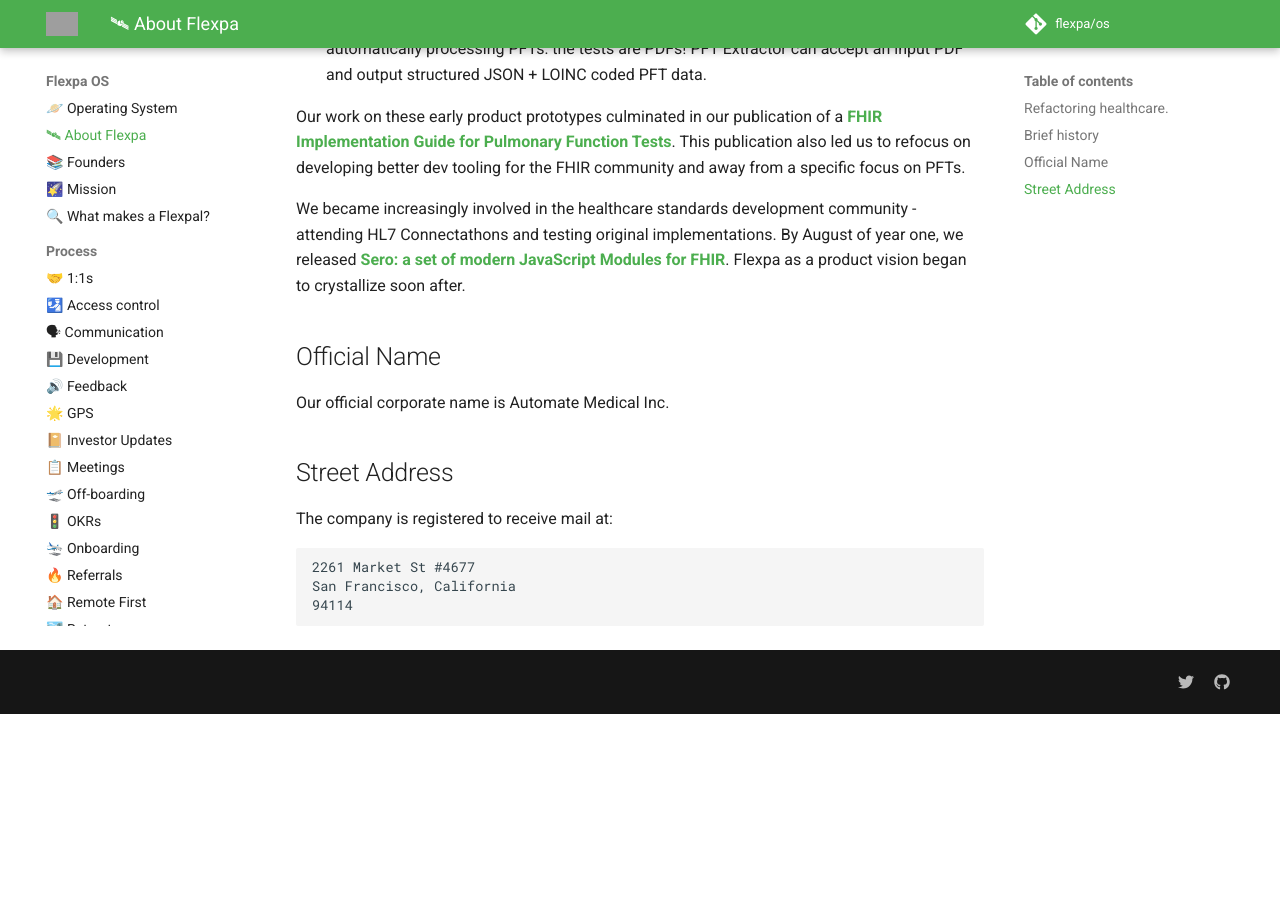
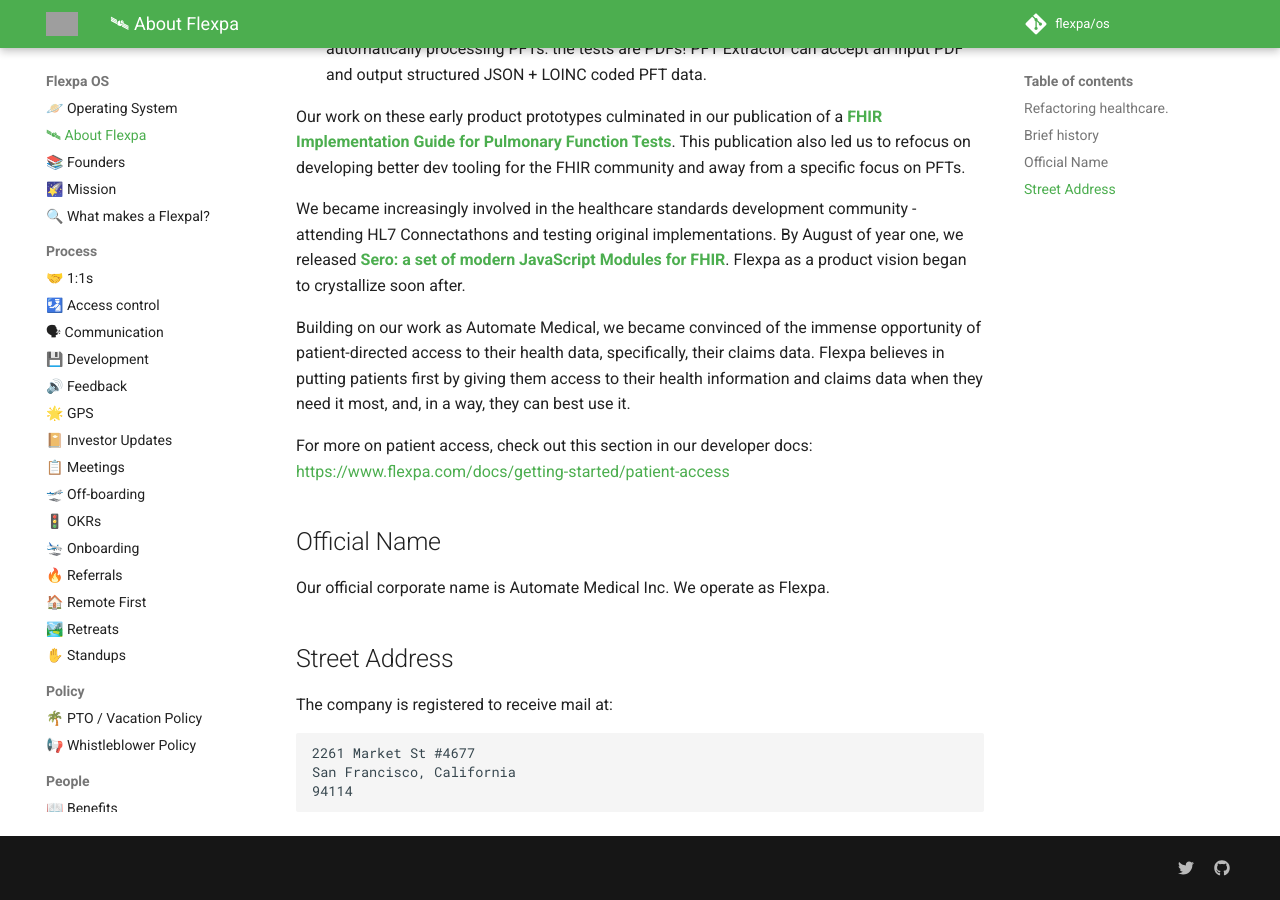
Before and after one commit to flexpa/os, an MkDocs documentation site: the page built from docs/about.md, in a window 1280 px wide and 900 px high, scrolled down 690 px. Built offline with MkDocs 1.6.1 and Material for MkDocs 9.7.7, drawn with Linux system fonts in a browser that asks for light colours; comment, search, counter and statistics services are not loaded; before the commit the page ends 1404 px from its top, so only the background shows below that; grey boxes are pictures that could not be loaded.

Commit message:
Updating the brief history
Added more on Flexpa + a link to our developer docs on patient access

```diff
--- a/docs/about.md
+++ b/docs/about.md
@@ -25,9 +25,13 @@
 
 We became increasingly involved in the healthcare standards development community - attending HL7 Connectathons and testing original implementations. By August of year one, we released [**Sero: a set of modern JavaScript Modules for FHIR**](https://www.github.com/flexpa/sero). Flexpa as a product vision began to crystallize soon after.
 
+Building on our work as Automate Medical, we became convinced of the immense opportunity of patient-directed access to their health data, specifically, their claims data. Flexpa believes in putting patients first by giving them access to their health information and claims data when they need it most, and, in a way, they can best use it.
+
+For more on patient access, check out this section in our developer docs: [https://www.flexpa.com/docs/getting-started/patient-access](url)
+
 ## Official Name
 
-Our official corporate name is Automate Medical Inc.
+Our official corporate name is Automate Medical Inc. We operate as Flexpa.
 
 ## Street Address
 
```
